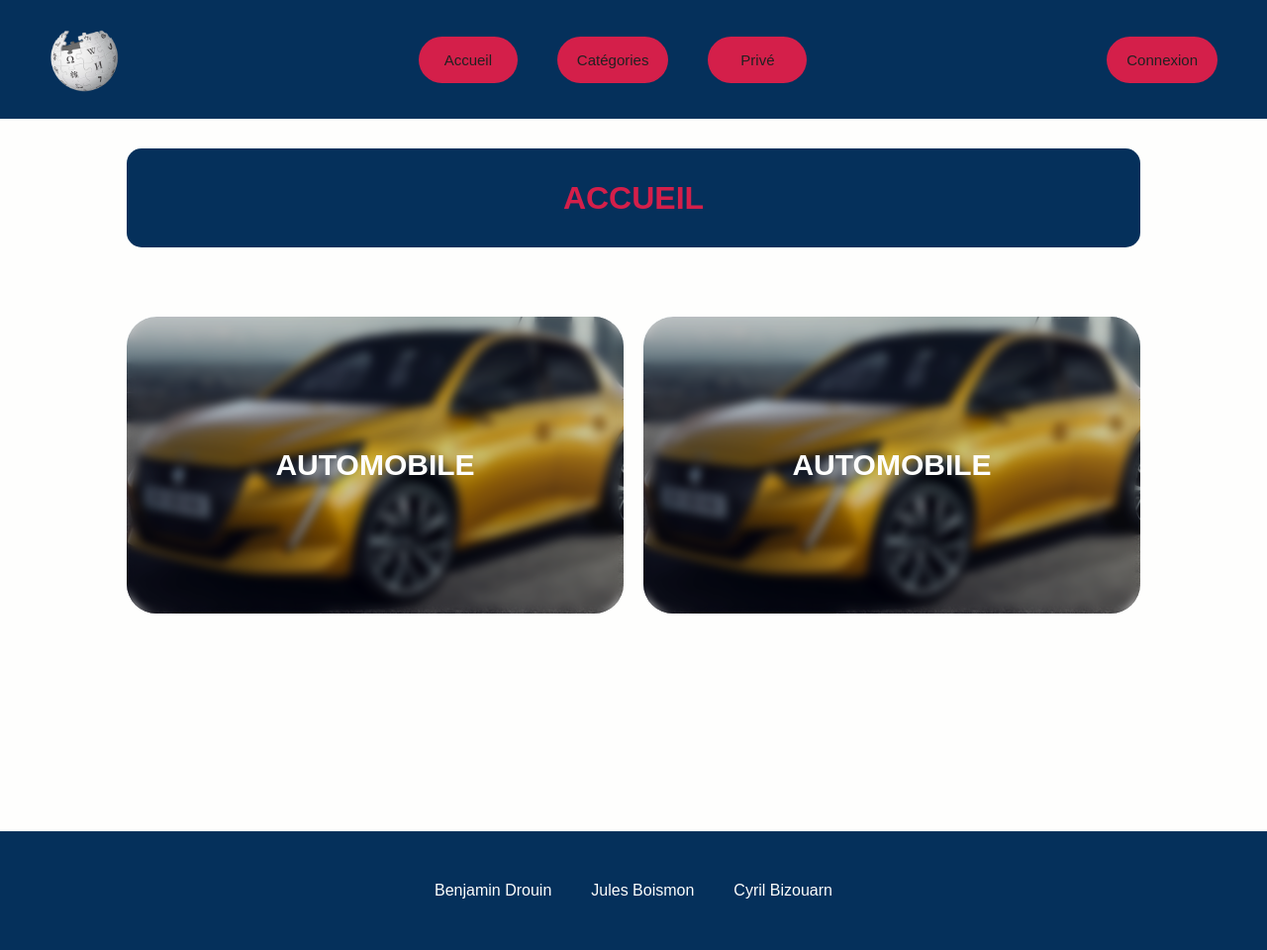
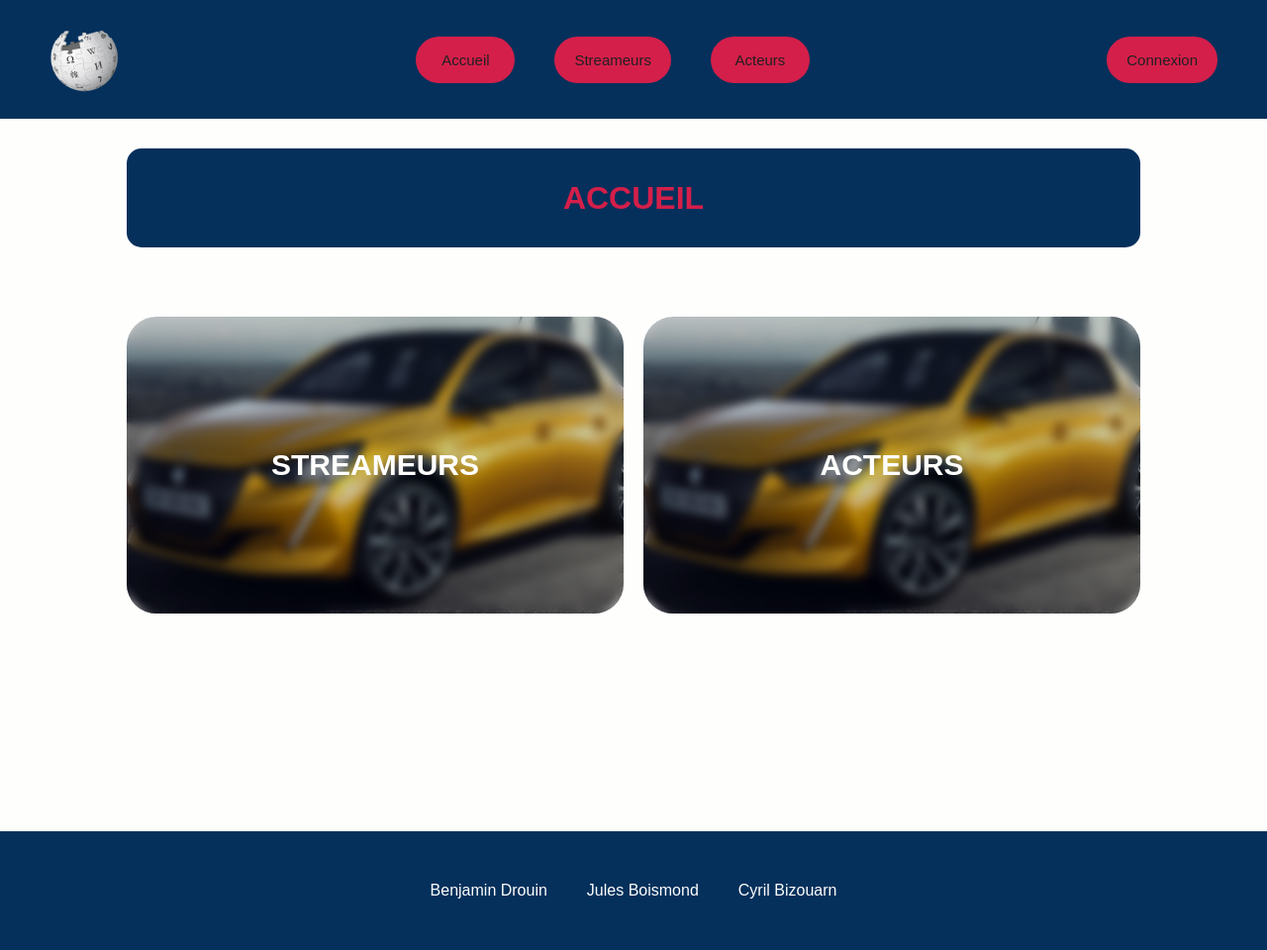
Before and after one commit to LDDW/Symfony_wiki, a Symfony app: template templates/accueil/index.html.twig in a window 1280 px wide. Shown: the whole page at 99% size. Run offline with Twig, Linux system fonts and the light colour scheme; the template is opened without the code that fills it, so the values that code supplies are empty; some libraries are stand-ins or nearby versions.

Commit message:
push jules, ecran down

```diff
--- a/migrations/Version20221121203821.php
+++ b/migrations/Version20221121203821.php
@@ -20,7 +20,7 @@ final class Version20221121203821 extends AbstractMigration
     public function up(Schema $schema): void
     {
         // this up() migration is auto-generated, please modify it to your needs
-        $this->addSql('CREATE TABLE articles (id INT AUTO_INCREMENT NOT NULL, titre VARCHAR(255) NOT NULL, categorie VARCHAR(255) NOT NULL, auteur VARCHAR(255) NOT NULL, informations VARCHAR(255) NOT NULL, PRIMARY KEY(id)) DEFAULT CHARACTER SET utf8mb4 COLLATE `utf8mb4_unicode_ci` ENGINE = InnoDB');
+        $this->addSql('CREATE TABLE articles (id INT AUTO_INCREMENT NOT NULL, titre VARCHAR(255) NOT NULL, image VARCHAR(255) NOT NULL, categorie VARCHAR(255) NOT NULL, auteur VARCHAR(255) NOT NULL, informations VARCHAR(255) NOT NULL, PRIMARY KEY(id)) DEFAULT CHARACTER SET utf8mb4 COLLATE `utf8mb4_unicode_ci` ENGINE = InnoDB');
         $this->addSql('CREATE TABLE messenger_messages (id BIGINT AUTO_INCREMENT NOT NULL, body LONGTEXT NOT NULL, headers LONGTEXT NOT NULL, queue_name VARCHAR(190) NOT NULL, created_at DATETIME NOT NULL, available_at DATETIME NOT NULL, delivered_at DATETIME DEFAULT NULL, INDEX IDX_75EA56E0FB7336F0 (queue_name), INDEX IDX_75EA56E0E3BD61CE (available_at), INDEX IDX_75EA56E016BA31DB (delivered_at), PRIMARY KEY(id)) DEFAULT CHARACTER SET utf8mb4 COLLATE `utf8mb4_unicode_ci` ENGINE = InnoDB');
     }
 
--- a/templates/accueil/index.html.twig
+++ b/templates/accueil/index.html.twig
@@ -11,11 +11,11 @@
     <section>
         <div class="grid">
             <a class="grid_item">
-                <h2>Automobile</h2>
+                <h2>Streameurs</h2>
                 <img src="{{ asset('assets/images/car.jpg') }}" alt="">
             </a>
             <a class="grid_item">
-                <h2>Automobile</h2>
+                <h2>Acteurs</h2>
                 <img src="{{ asset('assets/images/car.jpg') }}" alt="">
             </a>
         </div>
--- a/templates/base.html.twig
+++ b/templates/base.html.twig
@@ -22,8 +22,8 @@
             </a>
             <ul>
                 <li><a href="{{path('app_accueil')}}">Accueil</a></li>
-                <li><a href="/categorie/1">Catégories</a></li>
-                <li><a href="">Privé</a></li>
+                <li><a href="/categorie/1">Streameurs</a></li>
+                <li><a href="/categorie/2">Acteurs</a></li>
             </ul>
             <button>Connexion</button>
         </nav>
@@ -41,7 +41,7 @@
         {# =============== FOOTER =============== #}
         <footer>
             <p>Benjamin Drouin</p>
-            <p>Jules Boismon</p>
+            <p>Jules Boismond</p>
             <p>Cyril Bizouarn</p>
         </footer>
 
--- a/templates/categorie/index.html.twig
+++ b/templates/categorie/index.html.twig
@@ -9,6 +9,7 @@
 </style>
 
 <div class="example-wrapper">
+{# <img src="/assets/uploads/ponce.jpg "> #}
     <table class="table table-hover">
   <thead>
     <tr>
@@ -22,8 +23,7 @@
   {% for article in articles %}
 
         <tr>
-            <th scope="row"></th>
-            <td>{{ article.id}}</td>
+            <th scope="row"><img src="{{ article.image }}" width="100"></th>
             <td>{{ article.titre}}</td>
             <td>{{ article.auteur}}</td>
             <td> {{ article.informations}}</td>
```
Also changed, not shown: src/Entity/Articles.php (+15 -0 lines), public/assets/uploads/antoine_daniel.jpg (added), public/assets/uploads/kameto.jpg (added), public/assets/uploads/ponce.jpg (added), public/assets/uploads/zerator.jpg (added).
